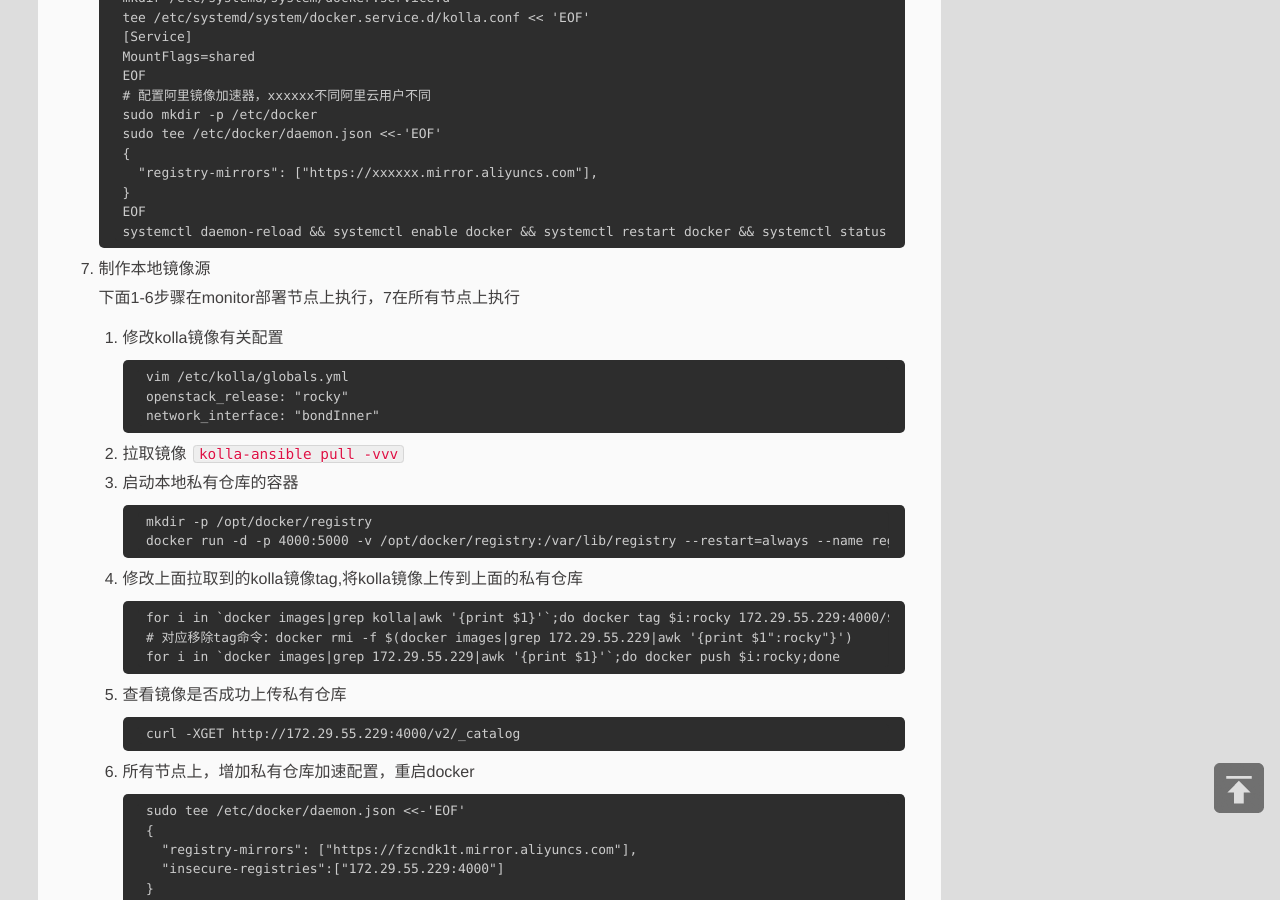
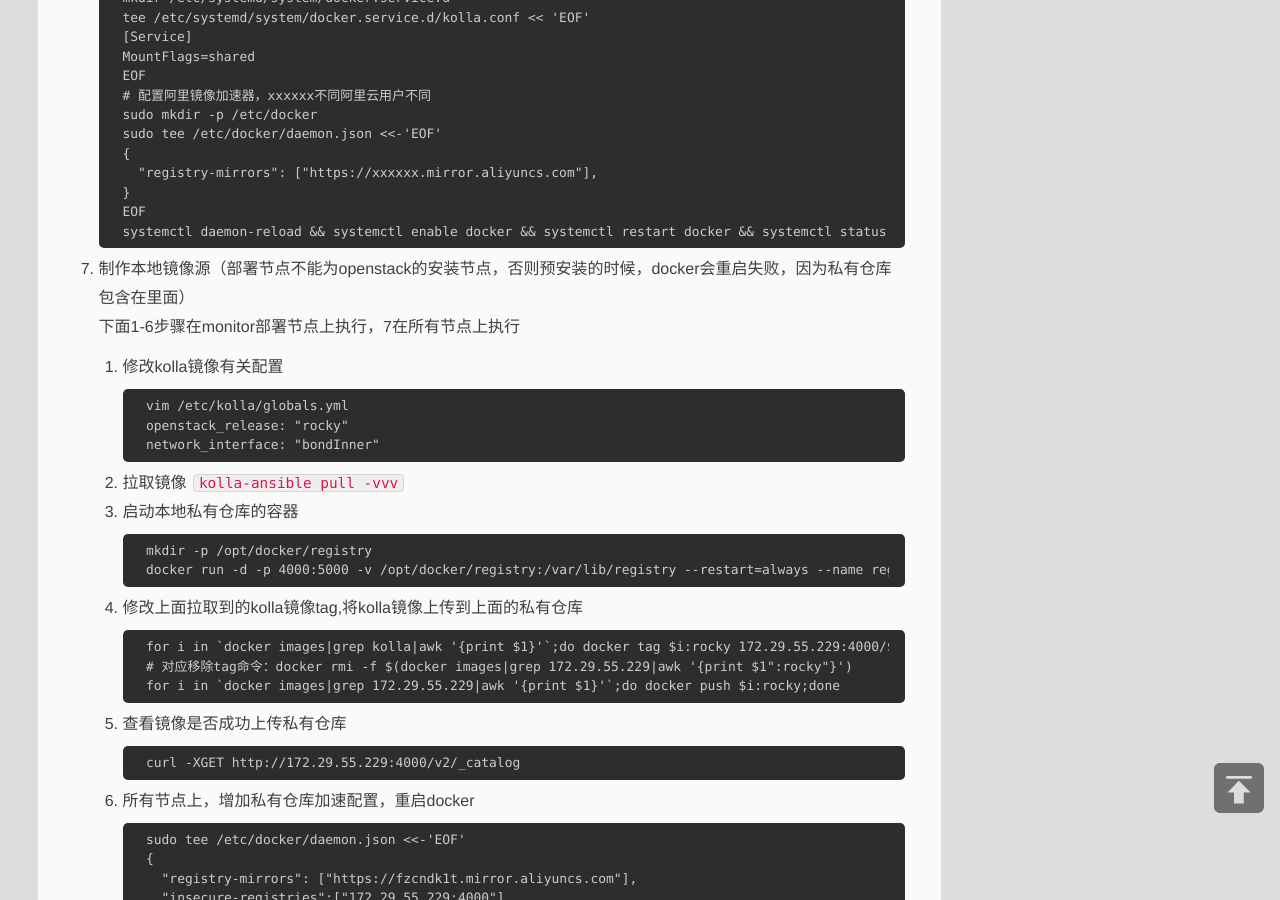
Before and after one commit to linyuliang/linyuliang.github.io, a Jekyll site: the page built from _posts/2019-06-20-kolla-ansible部署.md, in a window 1280 px wide and 900 px high, scrolled down 3425 px. Built offline with Jekyll 4.4.1, drawn with Linux system fonts in a browser that asks for light colours; a script that is not in the unit is left out; comment, search, counter and statistics services are not loaded.

Commit message:
Update 2019-06-20-kolla-ansible部署.md

````diff
--- a/_posts/2019-06-20-kolla-ansible部署.md
+++ b/_posts/2019-06-20-kolla-ansible部署.md
@@ -161,7 +161,7 @@ kolla-ansible和openstack的版本需要对应起来，这很重要！
     EOF
     systemctl daemon-reload && systemctl enable docker && systemctl restart docker && systemctl status docker
     ```
-6. 制作本地镜像源
+6. 制作本地镜像源（部署节点不能为openstack的安装节点，否则预安装的时候，docker会重启失败，因为私有仓库包含在里面）
     下面1-6步骤在monitor部署节点上执行，7在所有节点上执行
     1. 修改kolla镜像有关配置
         ```
````
